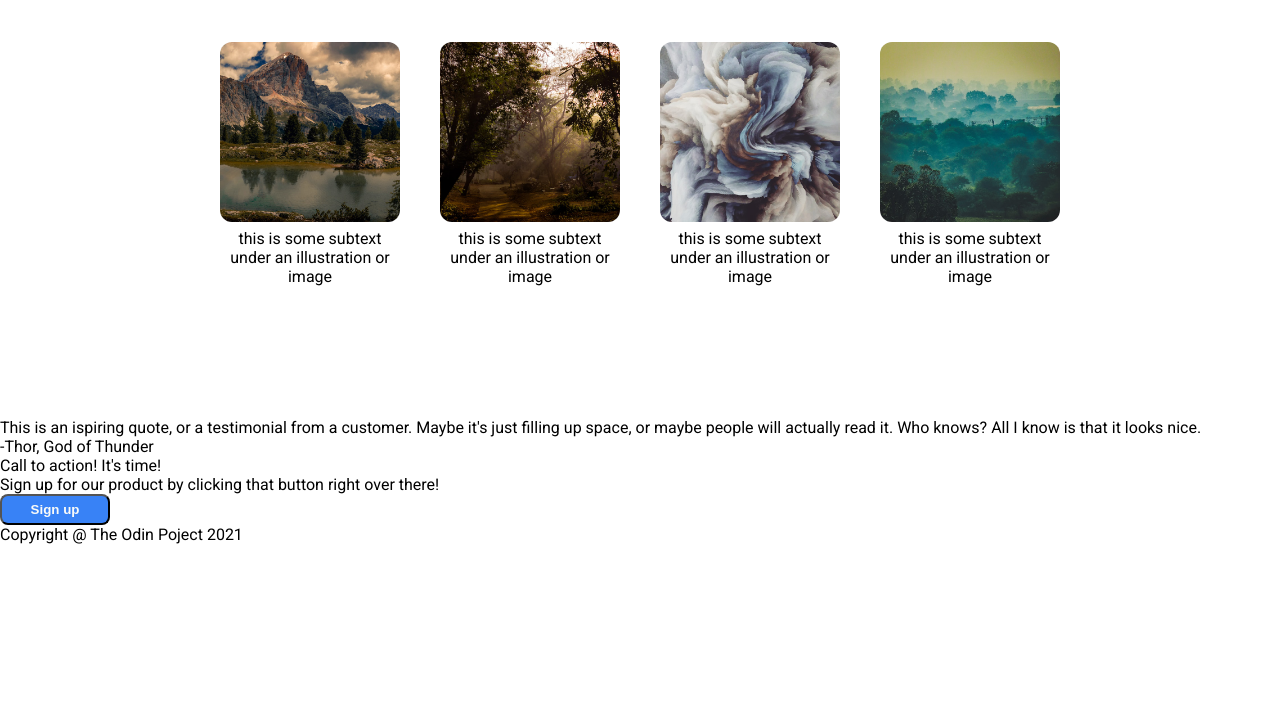
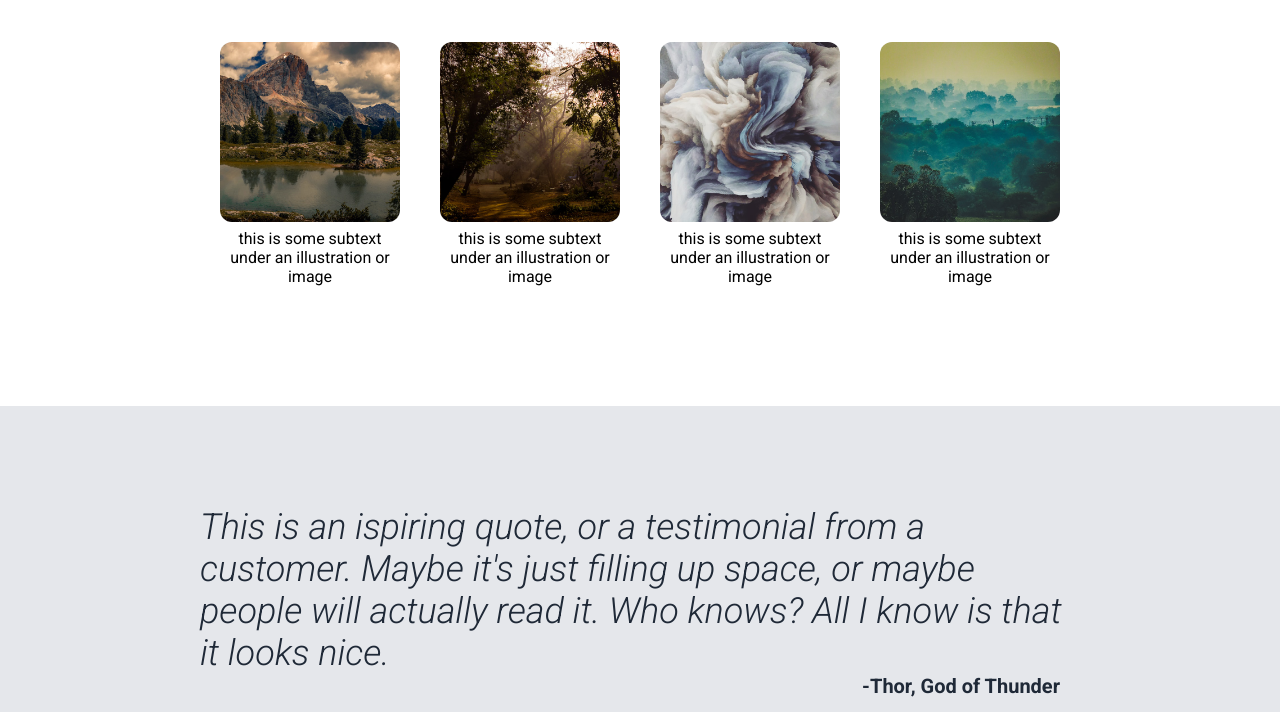
Before and after one commit to Coryhelps/Odin-Landing-Page, a plain HTML site: page index.html in a window 1280 px wide. Shown: the part 508-1220 px from the top of the page. Before the commit the page ends 1052 px from the top, so only its background shows below. Drawn offline with Linux system fonts and the light colour scheme.

Commit message:
complete quote portion of landing page

```diff
--- a/index.html
+++ b/index.html
@@ -59,7 +59,7 @@
     <div class="mid-mid">
         <div class="quote">
             This is an ispiring quote, or a testimonial from a customer. Maybe it's just filling up space, or maybe people will actually read it. Who knows? All I know is that it looks nice.</div>
-        <div class="quotee">-Thor, God of Thunder</div>
+        <div class="quoted">-Thor, God of Thunder</div>
     </div>
 
 
--- a/style.css
+++ b/style.css
@@ -41,7 +41,6 @@ body {
     gap: 30px;
     justify-content: space-between;
     padding: 100px 0;
-
 }
 
 .top-content {
@@ -86,7 +85,7 @@ body {
 .media {
     display: flex;
     justify-content: space-around;
-    padding-bottom: 132px;
+    padding-bottom: 120px;
 }
 
 .mid-media {
@@ -103,13 +102,37 @@ body {
     width: 180px;
     height: auto;
     border-radius: 12px;
-
 }
 
 .mid-text {
     display: flex;
     text-align: center;
     width: 180px;
+}
+
+/*---------------------------------------------------------*/
+
+.mid-mid {
+    display: flex;
+    flex-direction: column;
+    padding: 100px 200px;
+    background-color: #E5E7EB;
+}
+
+.quote {
+    font-size: 36px;
+    font-style: italic;
+    font-weight: 300;
+    color: #1F2937;
+    text-align: ;
+}
+
+.quoted {
+    align-self: self-end;
+    color: #1F2937;
+    font-size: 20px;
+    font-weight: 700;
+    padding-right: 20px;
 }
 
 /*---------------------------------------------------------*/
```
